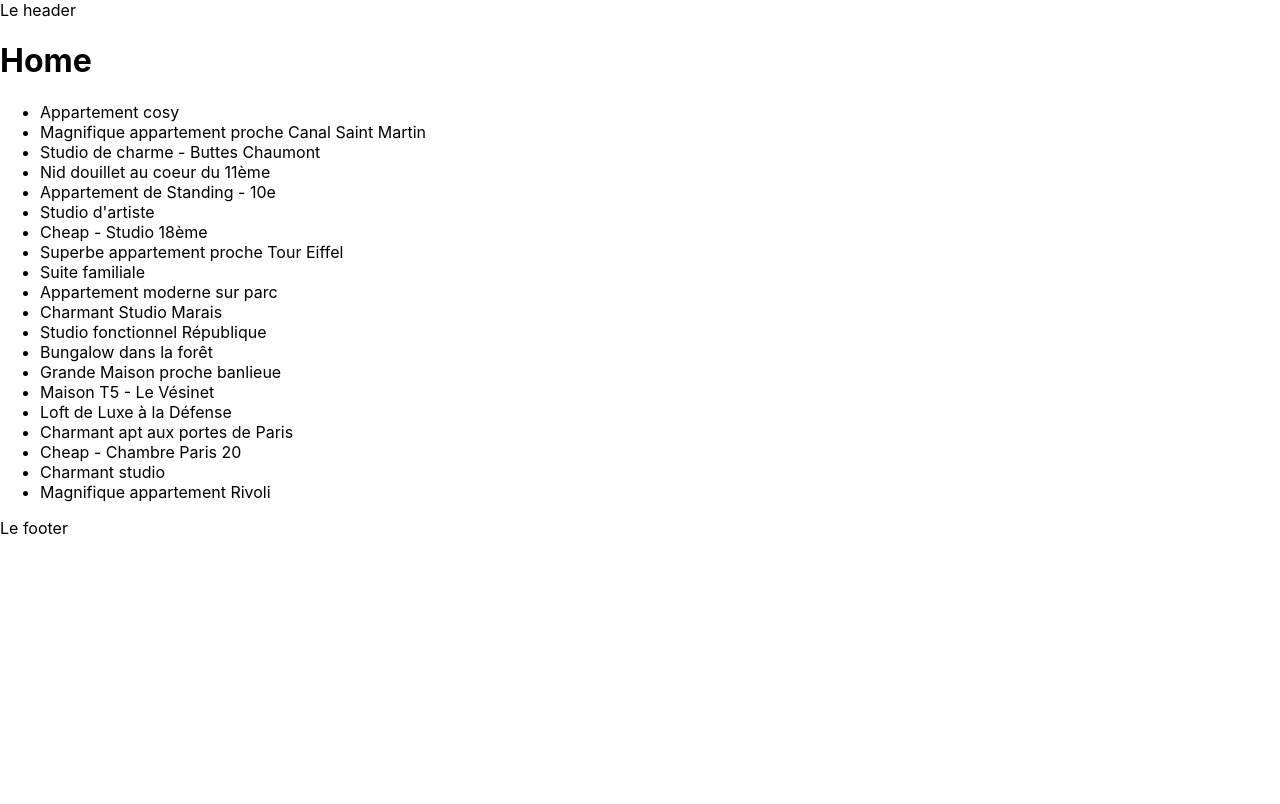
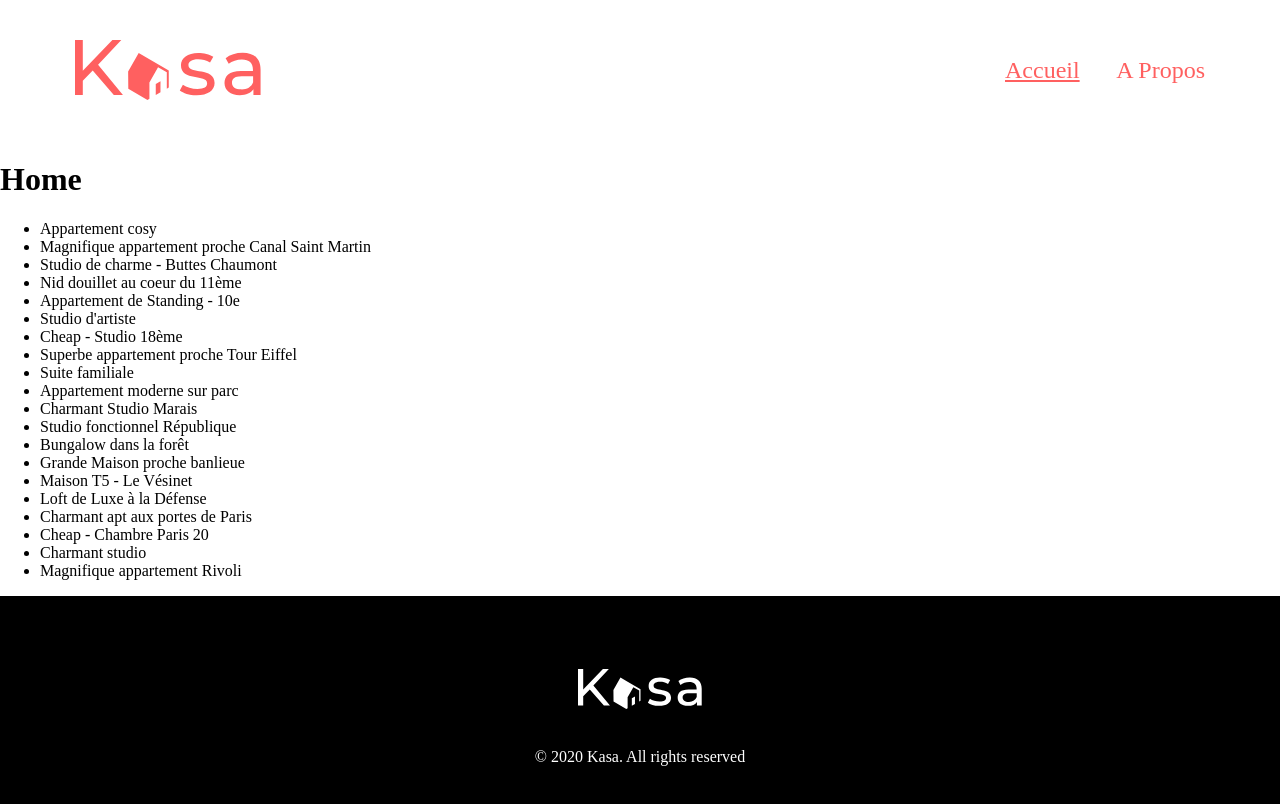
Before and after one commit to rlaunay/RemiLaunay_11_06072021, a React (Create React App) app: page / in a window 1280 px wide. Built offline with nearby package versions, Linux system fonts and the light colour scheme.

Commit message:
layout + routes end

```diff
--- a/src/components/Layout/Footer/Footer.jsx
+++ b/src/components/Layout/Footer/Footer.jsx
@@ -1,11 +1,18 @@
 import React from 'react'
 
+import { ReactComponent as Logo } from './../../../assets/svg/logo.svg'
+
+import classes from './Footer.module.scss'
+
 class Footer extends React.Component {
-    render() {
-        return (
-            <footer>Le footer</footer>
-        )
-    }
+	render() {
+		return (
+			<footer className={classes.footer}>
+				<Logo />
+				<p>© 2020 Kasa. All rights reserved</p>
+			</footer>
+		)
+	}
 }
 
 export default Footer
--- /dev/null
+++ b/src/components/Layout/Footer/Footer.module.scss
@@ -0,0 +1,15 @@
+.footer {
+	background-color: var(--color-black);
+	color: var(--color-white);
+	display: flex;
+	flex-direction: column;
+	justify-content: space-evenly;
+	align-items: center;
+	height: 209px;
+
+	& > svg {
+		margin-top: 50px;
+		color: var(--color-white);
+		height: 40px;
+	}
+}
--- a/src/components/Layout/Header/Header.jsx
+++ b/src/components/Layout/Header/Header.jsx
@@ -1,11 +1,19 @@
 import React from 'react'
 
+import { ReactComponent as Logo } from './../../../assets/svg/logo.svg'
+import Nav from './Nav/Nav'
+
+import classes from './Header.module.scss'
+
 class Header extends React.Component {
-    render() {
-        return (
-            <header>Le header</header>
-        )
-    }
+	render() {
+		return (
+			<header className={classes.header}>
+				<Logo />
+				<Nav />
+			</header>
+		)
+	}
 }
 
 export default Header
--- /dev/null
+++ b/src/components/Layout/Header/Header.module.scss
@@ -0,0 +1,21 @@
+.header {
+	display: flex;
+	justify-content: space-between;
+	align-items: center;
+	padding: 40px 75px;
+
+	& > svg {
+		color: var(--color-primary);
+		height: 60px;
+	}
+}
+
+@media (max-width: 700px) {
+	.header {
+		padding: 20px 20px;
+
+		& > svg {
+			height: 40px;
+		}
+	}
+}
--- /dev/null
+++ b/src/components/Layout/Header/Nav/Nav.jsx
@@ -0,0 +1,30 @@
+import React from 'react'
+import { NavLink } from 'react-router-dom'
+
+import classes from './Nav.module.scss'
+
+class Nav extends React.Component {
+	render() {
+		return (
+			<nav className={classes.nav}>
+				<NavLink
+					exact
+					activeClassName={classes.active}
+					className={classes.link}
+					to='/'
+				>
+					Accueil
+				</NavLink>
+				<NavLink
+					activeClassName={classes.active}
+					className={classes.link}
+					to='/about'
+				>
+					A Propos
+				</NavLink>
+			</nav>
+		)
+	}
+}
+
+export default Nav
--- /dev/null
+++ b/src/components/Layout/Header/Nav/Nav.module.scss
@@ -0,0 +1,26 @@
+.nav {
+	display: flex;
+	justify-content: space-between;
+	width: 200px;
+
+	& .link {
+		color: var(--color-primary);
+		text-decoration: none;
+		font-size: 24px;
+
+		&:hover,
+		&.active {
+			text-decoration: underline;
+		}
+	}
+}
+
+@media (max-width: 700px) {
+	.nav {
+		width: 120px;
+
+		& .link {
+			font-size: 14px;
+		}
+	}
+}
--- a/src/components/Layout/Layout.jsx
+++ b/src/components/Layout/Layout.jsx
@@ -3,18 +3,18 @@ import React from 'react'
 import Header from './Header/Header'
 import Footer from './Footer/Footer'
 
+import classes from './Layout.module.scss'
+
 class Layout extends React.Component {
-    render() {
-        return (
-            <React.Fragment>
-                <Header />
-                <main>
-                    {this.props.children}
-                </main>
-                <Footer />
-            </React.Fragment>
-        );
-    }
+	render() {
+		return (
+			<div className={classes.layout}>
+				<Header />
+				<main>{this.props.children}</main>
+				<Footer />
+			</div>
+		)
+	}
 }
 
 export default Layout
--- /dev/null
+++ b/src/components/Layout/Layout.module.scss
@@ -0,0 +1,6 @@
+.layout {
+	display: flex;
+	flex-direction: column;
+	min-height: 100vh;
+	justify-content: space-between;
+}
--- a/src/index.scss
+++ b/src/index.scss
@@ -1,13 +1,16 @@
+:root {
+	--color-primary: #ff6060;
+	--color-black: #000000;
+	--color-white: #ffffff;
+}
+
 body {
-  margin: 0;
-  font-family: -apple-system, BlinkMacSystemFont, 'Segoe UI', 'Roboto', 'Oxygen',
-    'Ubuntu', 'Cantarell', 'Fira Sans', 'Droid Sans', 'Helvetica Neue',
-    sans-serif;
-  -webkit-font-smoothing: antialiased;
-  -moz-osx-font-smoothing: grayscale;
+	margin: 0;
+	padding: 0;
+	box-sizing: border-box;
 }
 
 code {
-  font-family: source-code-pro, Menlo, Monaco, Consolas, 'Courier New',
-    monospace;
+	font-family: source-code-pro, Menlo, Monaco, Consolas, 'Courier New',
+		monospace;
 }
```
Also changed, not shown: src/assets/svg/logo.svg (added), 1 other file (tests, documents, lock files or other folders).
